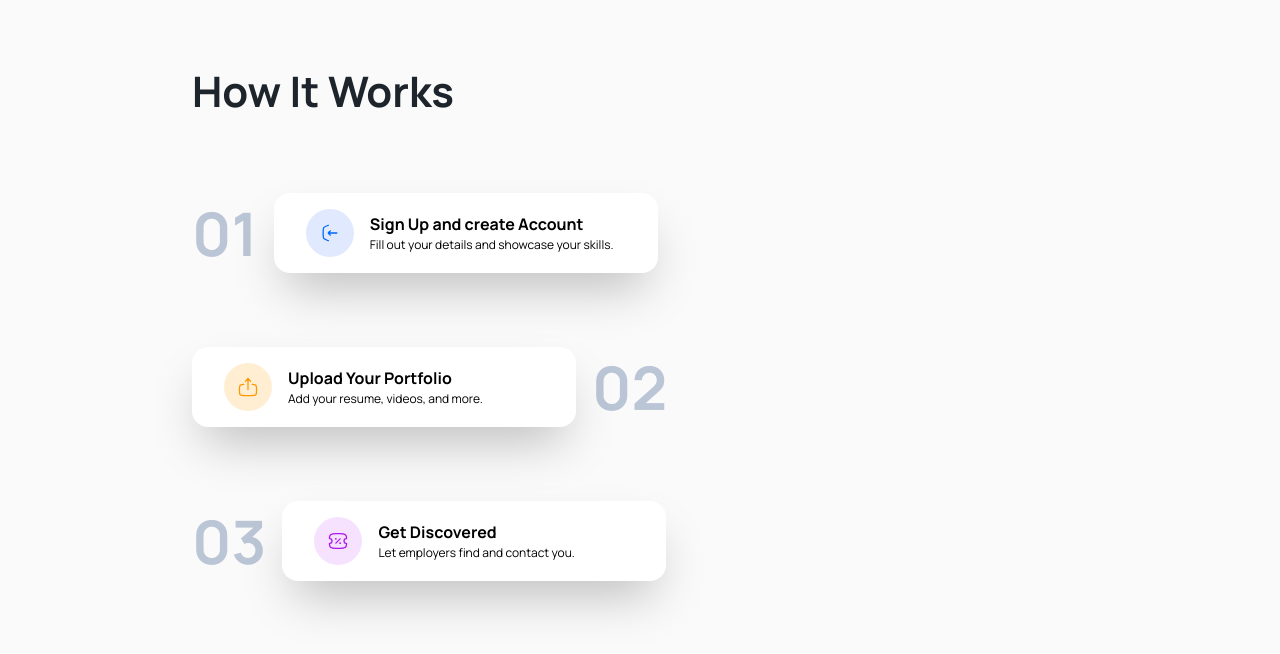
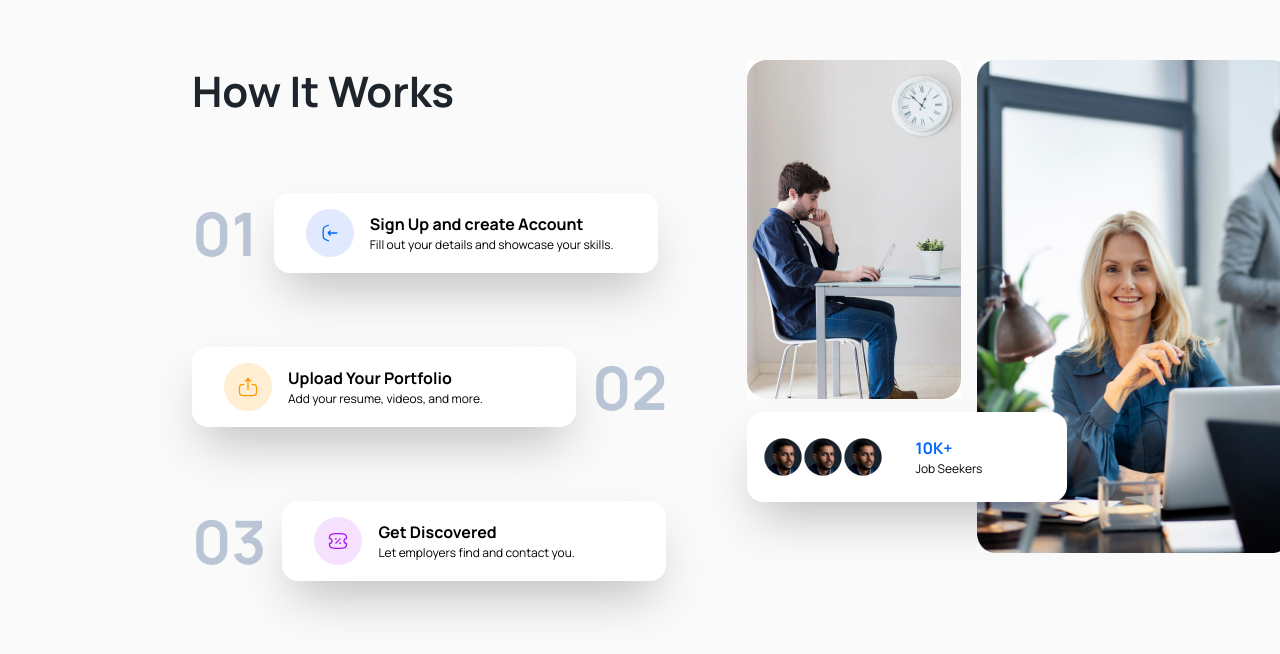
Before and after one commit to islamrahat/Warmup-Landing-Page-2, a plain HTML site: page index.html in a window 1280 px wide. Shown: the part 3364-4018 px from the top of the page. Drawn offline with nearby package versions, Linux system fonts and the light colour scheme.

Commit message:
build: how it works completed

```diff
--- a/index.html
+++ b/index.html
@@ -274,9 +274,10 @@
          </div>
     </section>
     <!-- how it works -->
-    <section class="h-[100vh] flex pt-[80px] text-center flex-col items-center bg-[#FAFAFA] mt-12">
-        <div class="relative w-[70vw]">
+    <section class="h-[100vh] flex pt-[80px] text-center flex-col bg-[#FAFAFA] mt-12 items-center">
+        <div class="flex w-[70vw] gap-8">
             <!-- text  -->
+            <div class="relative">
                 <div>
                     <div class="text-[42px] font-bold text-[#1E242C] absolute left-0">How It Works</div>
                 </div>
@@ -318,7 +319,23 @@
                     </div>
                 </div>
             </div>
-        <img src="">
+            <!-- rightside -->
+             <div class="flex mx-8 relative">
+                <img src="assets/images/guyonleft.jpg" class="w-[214px] h-[339px] mx-4">
+                <img src="assets/images/ladyonright.jpg" class="w-[314px] h-[493px]">
+                <!-- card  -->
+                 <div class="flex items-center w-[20rem] px-4 py-6 rounded-[1rem] absolute left-[5%] top-[22rem] bg-white shadow-2xl">
+                    <img src="assets/images/guyavatar.jpg" class="w-10">
+                    <img src="assets/images/guyavatar.jpg" class="w-10">
+                    <img src="assets/images/guyavatar.jpg" class="w-10 mr-8">
+                    <!-- text  -->
+                    <div class="text-left">
+                        <h3 class="text-[16px] font-bold text-[#0066FF]">10K+</h3>
+                        <p class="text-[12px]">Job Seekers</p>
+                    </div>
+                </div>
+             </div>
+        </div>
     </section>
 </body>
 </html>
```
Also changed, not shown: assets/images/guyavatar.jpg (added), assets/images/guyonleft.jpg (added), assets/images/ladyonright.jpg (added). Lines whose indentation alone changed are shown as unchanged.
